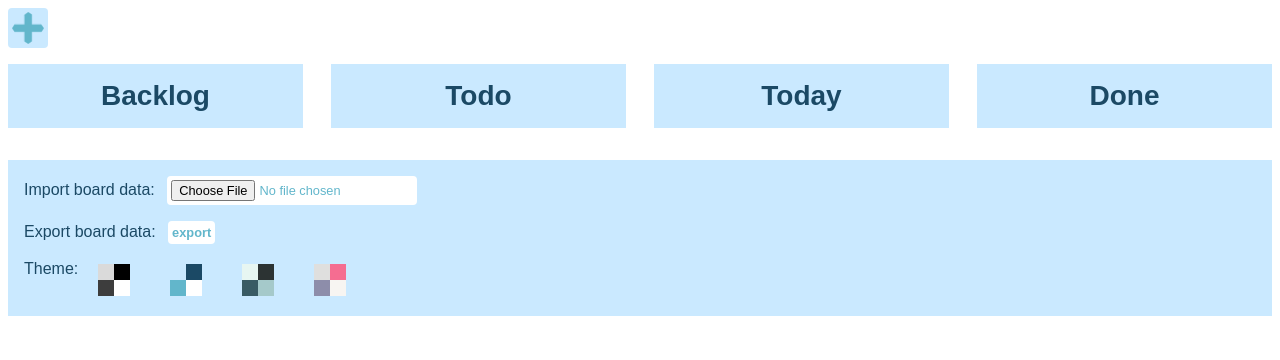
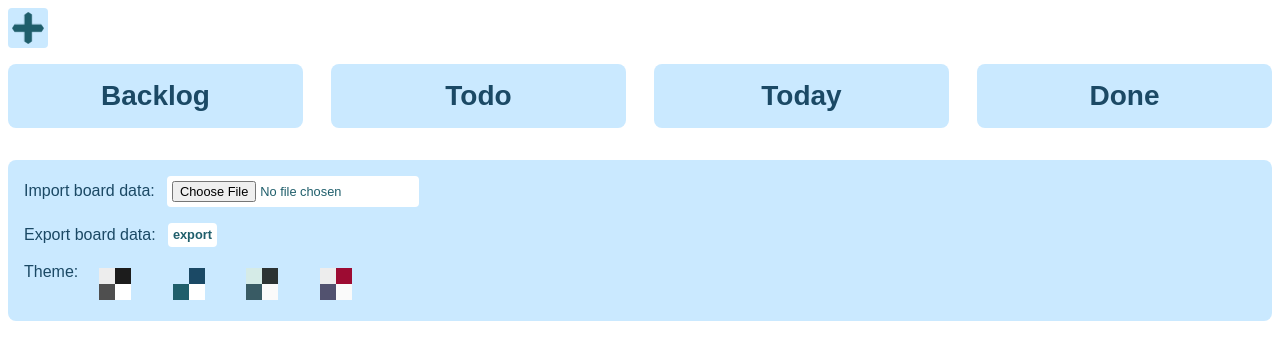
Before and after one commit to 2alin/kanban-board, a React (Vite) app: page / in a window 1280 px wide. Shown: the top 360 px of the page. Built offline with nearby package versions, Linux system fonts and the light colour scheme.

Commit message:
fix: improve themes contrast [noissue]

```diff
--- a/src/style.css
+++ b/src/style.css
@@ -7,32 +7,32 @@ body[data-theme="color-1"],
 .theme-selector button[data-theme="color-1"] {
   --column-bg-color: #cae9ff;
   --column-text-color: #1b4965;
-  --card-bg-color: #62b6cb;
+  --card-bg-color: #1f5e6b;
   --card-text-color: #fff;
 }
 
 body[data-theme="blackwhite"],
 .theme-selector button[data-theme="blackwhite"] {
-  --column-bg-color: #dadada;
-  --column-text-color: #000000;
-  --card-bg-color: #3d3d3d;
-  --card-text-color: #ffffff;
+  --column-bg-color: #ededed;
+  --column-text-color: #1c1c1c;
+  --card-bg-color: #4f4f4f;
+  --card-text-color: #fff;
 }
 
 body[data-theme="color-am-1"],
 .theme-selector button[data-theme="color-am-1"] {
-  --column-bg-color: #e7f6f2;
+  --column-bg-color: #d5ebe7;
   --column-text-color: #2c3333;
   --card-bg-color: #395b64;
-  --card-text-color: #a5c9ca;
+  --card-text-color: #fafafa;
 }
 
 body[data-theme="color-am-2"],
 .theme-selector button[data-theme="color-am-2"] {
-  --column-bg-color: #dfdfde;
-  --column-text-color: #f56d91;
-  --card-bg-color: #8d8daa;
-  --card-text-color: #f7f5f2;
+  --column-bg-color: #ededed;
+  --column-text-color: #9d0b32;
+  --card-bg-color: #52526f;
+  --card-text-color: #fafafa;
 }
 
 /* CUSTOM STYLE FOR IN-BUILT ELEMENTS */
@@ -86,37 +86,6 @@ header {
   background-color: var(--card-bg-color);
 }
 
-/* THEME SELECTION */
-
-section.theme-selector {
-  display: flex;
-}
-.theme-selector button {
-  border: none;
-  background: none;
-  display: grid;
-  align-self: center;
-  grid-template-columns: 1fr 1fr;
-  grid-template-rows: 1fr 1fr;
-  margin: 0 1rem;
-}
-.theme-selector .color-sample {
-  width: 1rem;
-  height: 1rem;
-}
-.theme-selector .color-sample:nth-child(1) {
-  background-color: var(--column-bg-color);
-}
-.theme-selector .color-sample:nth-child(2) {
-  background-color: var(--column-text-color);
-}
-.theme-selector .color-sample:nth-child(3) {
-  background-color: var(--card-bg-color);
-}
-.theme-selector .color-sample:nth-child(4) {
-  background-color: var(--card-text-color);
-}
-
 /* COLUMNS STYLE */
 
 .column {
@@ -124,6 +93,7 @@ section.theme-selector {
   margin-left: 1.75rem;
   background-color: var(--column-bg-color);
   color: var(--column-text-color);
+  border-radius: 0.5rem;
 }
 
 .column:first-child {
@@ -165,14 +135,15 @@ section.theme-selector {
   color: var(--card-text-color);
   background-color: var(--card-bg-color);
   margin: 0.75rem 0;
-  padding: 0.25rem;
+  padding: 0.75rem;
+  border-radius: 0.5rem;
 }
 
 .card > header {
   display: flex;
   justify-content: space-between;
   align-items: center;
-  margin: 0.25rem 0;
+  margin: 0;
 }
 
 .card .title {
@@ -315,7 +286,7 @@ body.new-card .modal.new-card {
 }
 
 /* --------------------- */
-/* IMPORT & EXPORT STYLE */
+/*       FOOTER          */
 /* --------------------- */
 
 main > footer {
@@ -323,6 +294,7 @@ main > footer {
   padding: 0 1rem;
   background-color: var(--column-bg-color);
   color: var(--column-text-color);
+  border-radius: 0.5rem;
 }
 
 main > footer section {
@@ -336,7 +308,7 @@ main > footer input {
   color: var(--card-bg-color);
   border: 0;
   border-radius: 4px;
-  padding: 0.25rem;
+  padding: 0.3rem;
   font-size: 0.8rem;
   font-weight: 600;
 }
@@ -365,3 +337,34 @@ main > footer input {
 #import-section.error span.error {
   display: initial;
 }
+
+/* THEME SELECTION */
+
+section.theme-selector {
+  display: flex;
+}
+.theme-selector button {
+  border: none;
+  background: none;
+  display: grid;
+  align-self: center;
+  grid-template-columns: 1fr 1fr;
+  grid-template-rows: 1fr 1fr;
+  margin: 0 1rem;
+}
+.theme-selector .color-sample {
+  width: 1rem;
+  height: 1rem;
+}
+.theme-selector .color-sample:nth-child(1) {
+  background-color: var(--column-bg-color);
+}
+.theme-selector .color-sample:nth-child(2) {
+  background-color: var(--column-text-color);
+}
+.theme-selector .color-sample:nth-child(3) {
+  background-color: var(--card-bg-color);
+}
+.theme-selector .color-sample:nth-child(4) {
+  background-color: var(--card-text-color);
+}
```
